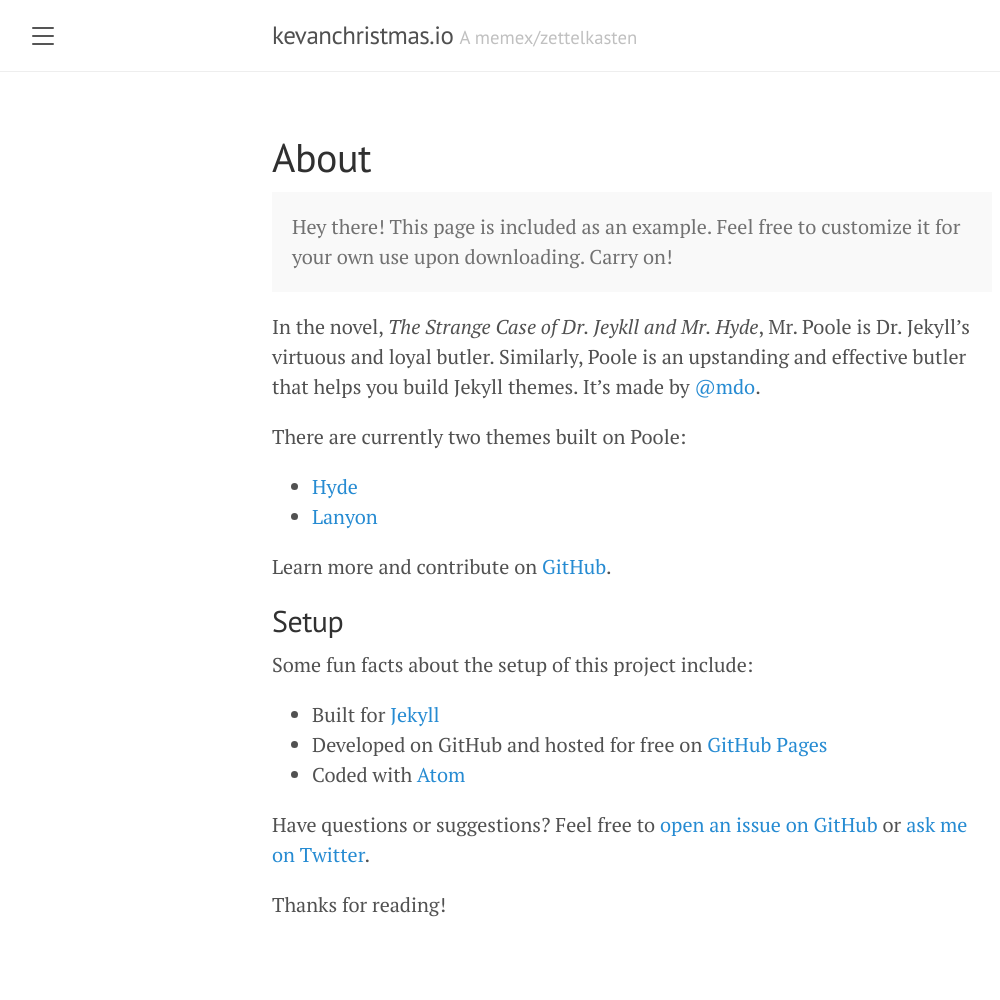
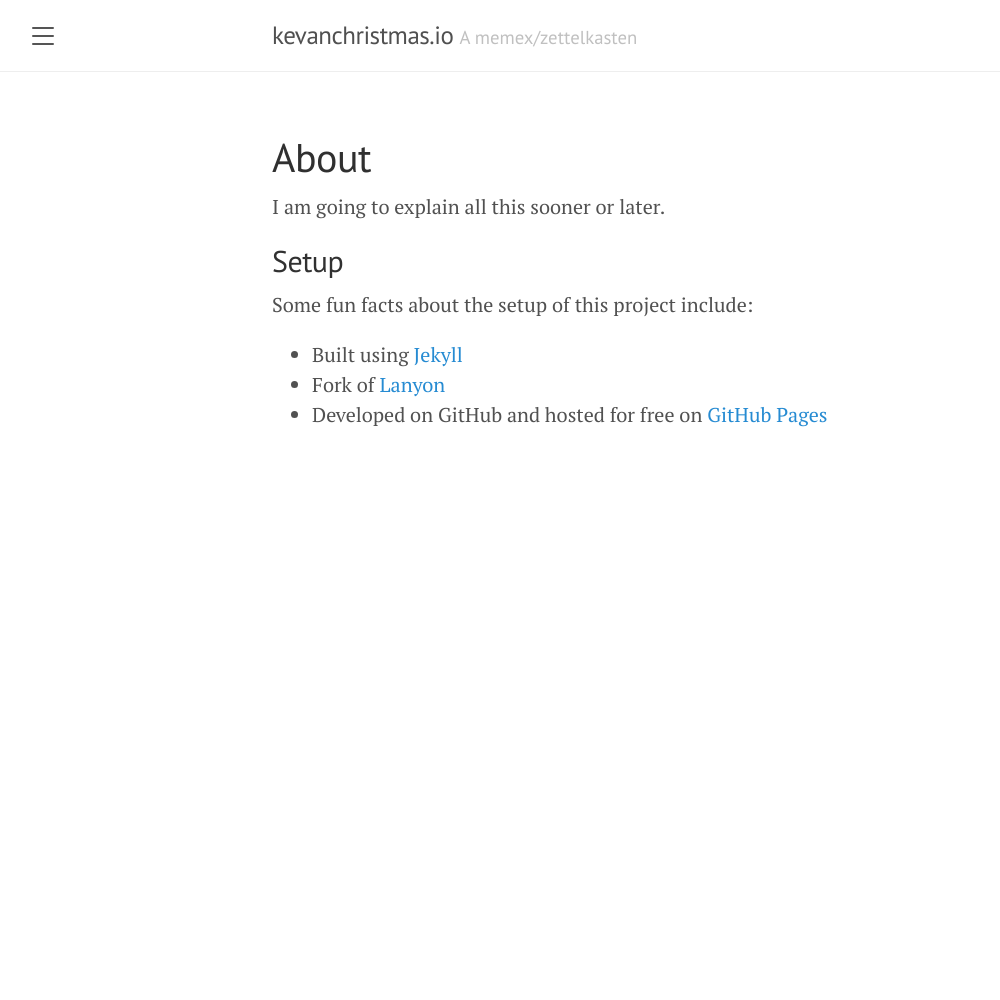
Before and after one commit to kevanchristmas/kevanchristmas.gitHub.io, a Jekyll site: the page built from about.md, in a window 1280 px wide. Shown: the whole page, without its empty margins (8-1008 px from the left). Built offline with Jekyll 4.4.1, drawn with Linux system fonts in a browser that asks for light colours; after the commit the page ends 900 px from its top, so only the background shows below that.

Commit message:
Update about.md

```diff
--- a/about.md
+++ b/about.md
@@ -3,27 +3,13 @@ layout: page
 title: About
 ---
 
-<p class="message">
-  Hey there! This page is included as an example. Feel free to customize it for your own use upon downloading. Carry on!
-</p>
+I am going to explain all this sooner or later.
 
-In the novel, *The Strange Case of Dr. Jeykll and Mr. Hyde*, Mr. Poole is Dr. Jekyll's virtuous and loyal butler. Similarly, Poole is an upstanding and effective butler that helps you build Jekyll themes. It's made by [@mdo](https://twitter.com/mdo).
-
-There are currently two themes built on Poole:
-
-* [Hyde](http://hyde.getpoole.com)
-* [Lanyon](http://lanyon.getpoole.com)
-
-Learn more and contribute on [GitHub](https://github.com/poole).
 
 ## Setup
 
 Some fun facts about the setup of this project include:
 
-* Built for [Jekyll](https://jekyllrb.com)
+* Built using [Jekyll](https://jekyllrb.com)
+* Fork of [Lanyon](http://lanyon.getpoole.com)
 * Developed on GitHub and hosted for free on [GitHub Pages](https://pages.github.com)
-* Coded with [Atom](https://atom.io)
-
-Have questions or suggestions? Feel free to [open an issue on GitHub](https://github.com/poole/issues/new) or [ask me on Twitter](https://twitter.com/mdo).
-
-Thanks for reading!
```
